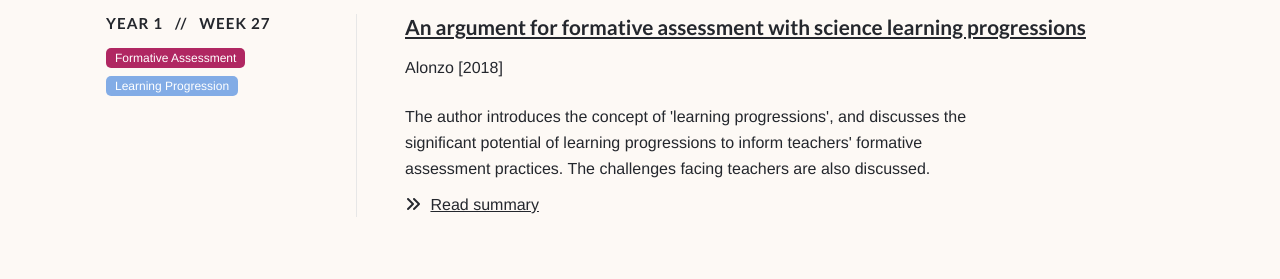
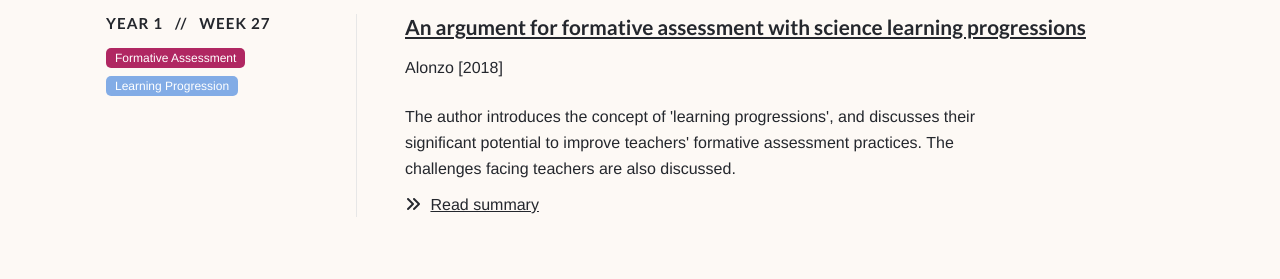
Before and after one commit to samjamead/52papers, a Jekyll site: the page built from index.html, in a window 1280 px wide. Shown: the part 300-579 px from the top of the page. Built offline with Jekyll 4.4.1, drawn with Linux system fonts in a browser that asks for light colours; nearby versions of some CDN libraries.

Commit message:
Better blurb in 1.27

```diff
--- a/_posts/2020-07-02-year1week27.html
+++ b/_posts/2020-07-02-year1week27.html
@@ -14,7 +14,7 @@ yearpub: 2018
 university: [Michigan State University]
 publisher: Applied Measurement in Education
 tags: [Formative Assessment, Learning Progression]
-description: "The author introduces the concept of 'learning progressions',  and discusses the significant potential of learning progressions to inform teachers' formative assessment practices. The challenges facing teachers are also discussed."
+description: "The author introduces the concept of 'learning progressions', and discusses their significant potential to improve teachers' formative assessment practices. The challenges facing teachers are also discussed."
 readingtime: 5
 ---
 
```
